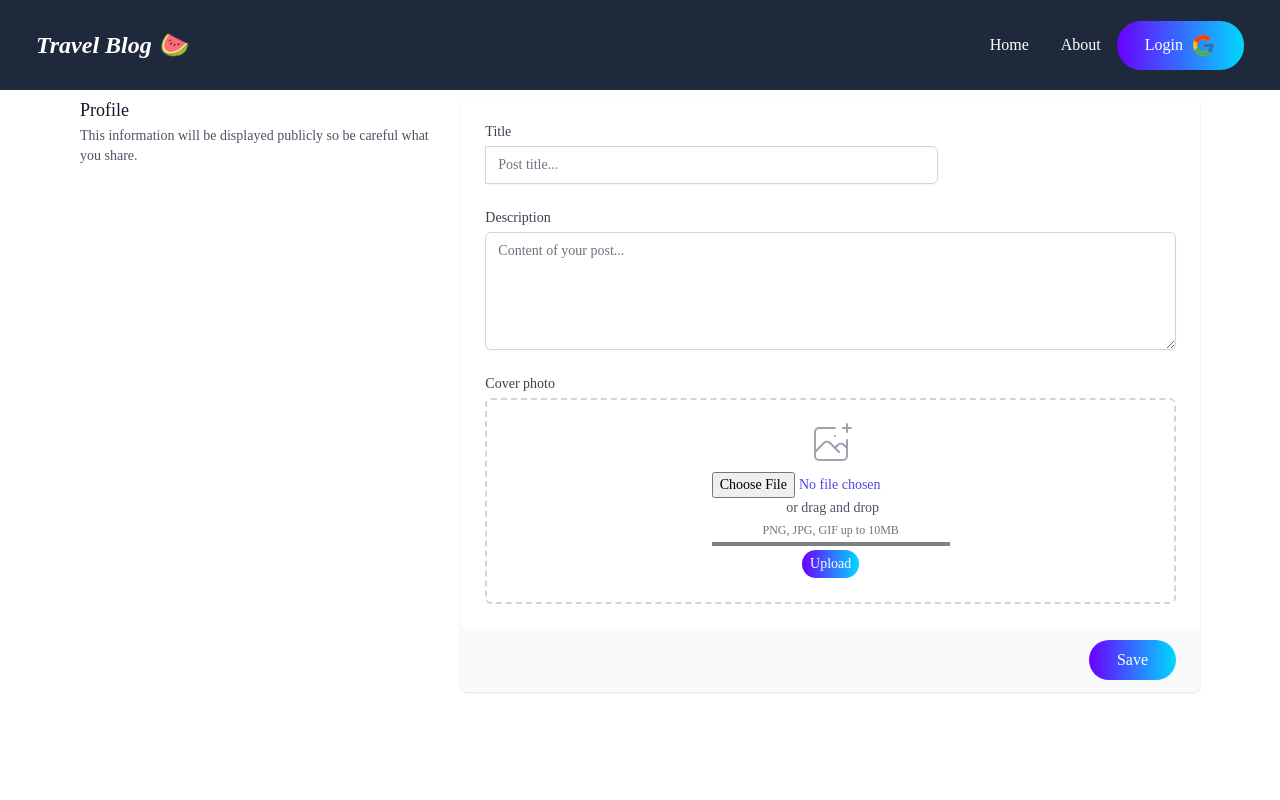
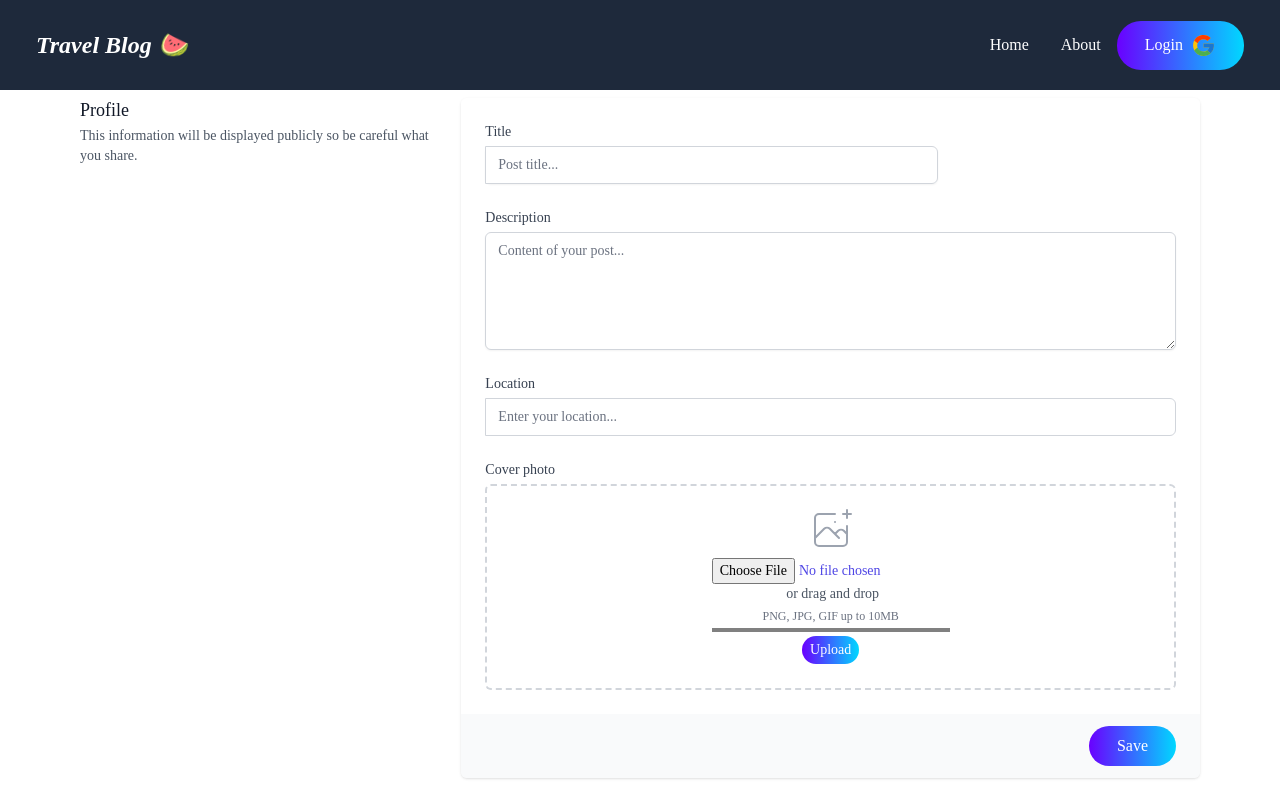
Before and after one commit to alitemel89/react-firebase-socialmedia, a React (Create React App) app: page /createpost in a window 1280 px wide. Built offline with nearby package versions, Linux system fonts and the light colour scheme; no server answers.

Commit message:
add location to the post

```diff
--- a/package.json
+++ b/package.json
@@ -20,6 +20,8 @@
     "react-icons": "^4.4.0",
     "react-router-dom": "^6.4.1",
     "react-scripts": "5.0.1",
+    "react-select": "^5.5.4",
+    "react-select-async-paginate": "^0.7.0",
     "react-typed": "^1.2.0",
     "typescript": "^4.8.4",
     "uuid": "^9.0.0",
--- a/src/components/Card.tsx
+++ b/src/components/Card.tsx
@@ -30,7 +30,7 @@ const Card = (props: PostProps) => {
         </div>
         <span className="flex items-center rounded-md text-sm">
           <GoLocation size={20} className="mr-2" />
-          Antalya, Turkey
+          {post.location}
         </span>
       </div>
       <img src={post.postImage} alt="product" className="w-full object-fill" />
--- a/src/components/CreateForm.tsx
+++ b/src/components/CreateForm.tsx
@@ -15,10 +15,12 @@ import {
 } from "firebase/storage";
 import { v4 } from "uuid";
 
+
 interface CreateFormData {
   title: string;
   description: string;
   postImage: string;
+  location: string;
 }
 
 const CreateForm = () => {
@@ -37,7 +39,6 @@ const CreateForm = () => {
         setImageUrls((prev: string[]) => [...prev, url]);
       });
     });
-
 
     const uploadTask = uploadBytesResumable(imageRef, imageUpload);
 
@@ -65,11 +66,10 @@ const CreateForm = () => {
     });
   }, []);
 
-
-
   const schema = yup.object().shape({
     title: yup.string().required("You must add a title"),
     description: yup.string().required("You must add a description"),
+    location: yup.string().required("You must add a location"),
   });
   const {
     register,
@@ -88,11 +88,13 @@ const CreateForm = () => {
       userImage: user?.photoURL,
       userId: user?.uid,
       postImage: imageUrls.slice(-1),
-      timestamp: serverTimestamp()
+      timestamp: serverTimestamp(),
     });
 
     navigate("/");
   };
+
+
 
   return (
     <div>
@@ -158,6 +160,27 @@ const CreateForm = () => {
                 </div>
 
                 <div>
+                  <label
+                    htmlFor="about"
+                    className="block text-sm font-medium text-gray-700"
+                  >
+                    Location
+                  </label>
+                  <div className="mt-1">
+                    <input
+                      type="text"
+                      id="company-website"
+                      className="block w-full flex-1 rounded-none rounded-r-md border-gray-300 focus:border-indigo-500 focus:ring-indigo-500 sm:text-sm"
+                      placeholder="Enter your location..."
+                      {...register("location")}
+                    />
+                  </div>
+                  <p className="text-sm text-red-700">
+                    {errors.location?.message}
+                  </p>
+                </div>
+
+                <div>
                   <label className="block text-sm font-medium text-gray-700">
                     Cover photo
                   </label>
@@ -201,7 +224,11 @@ const CreateForm = () => {
                         max="100"
                       />
 
-                      {progress === 100 && <p className="text-sm text-indigo-600">Image uploaded!</p>}
+                      {progress === 100 && (
+                        <p className="text-sm text-indigo-600">
+                          Image uploaded!
+                        </p>
+                      )}
 
                       <button
                         className="text-white py-1 text-sm px-2"
--- /dev/null
+++ b/src/hooks/usePosition.ts
@@ -0,0 +1,29 @@
+import { useState, useEffect } from "react";
+
+export const usePosition = () => {
+  const [position, setPosition] = useState({});
+  const [error, setError] = useState<any>("");
+
+  const onChange = ({ coords }: any) => {
+    setPosition({
+      latitude: coords.latitude,
+      longitude: coords.longitude,
+    });
+  };
+
+  const onError = (error: any) => {
+    setError(error.message);
+  };
+
+  useEffect(() => {
+    const geo = navigator.geolocation;
+    if (!geo) {
+      setError("Geolocation is not supported");
+      return;
+    }
+
+    const watcher = geo.watchPosition(onChange, onError);
+    return () => geo.clearWatch(watcher);
+  }, []);
+  return { ...position, error };
+};
--- a/src/pages/MainPage.tsx
+++ b/src/pages/MainPage.tsx
@@ -13,6 +13,7 @@ export interface Post {
   userImage: string;
   postImage: string;
   timestamp: any;
+  location: string;
 }
 
 const MainPage = () => {
```
Also changed, not shown: 2 other files (tests, documents, lock files or other folders).
